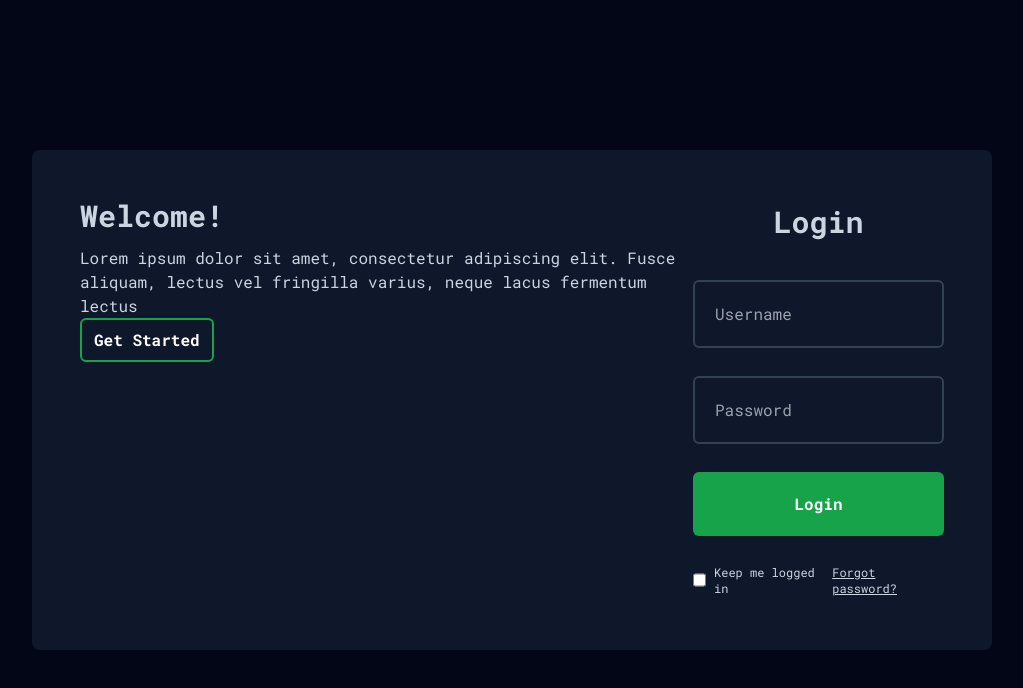
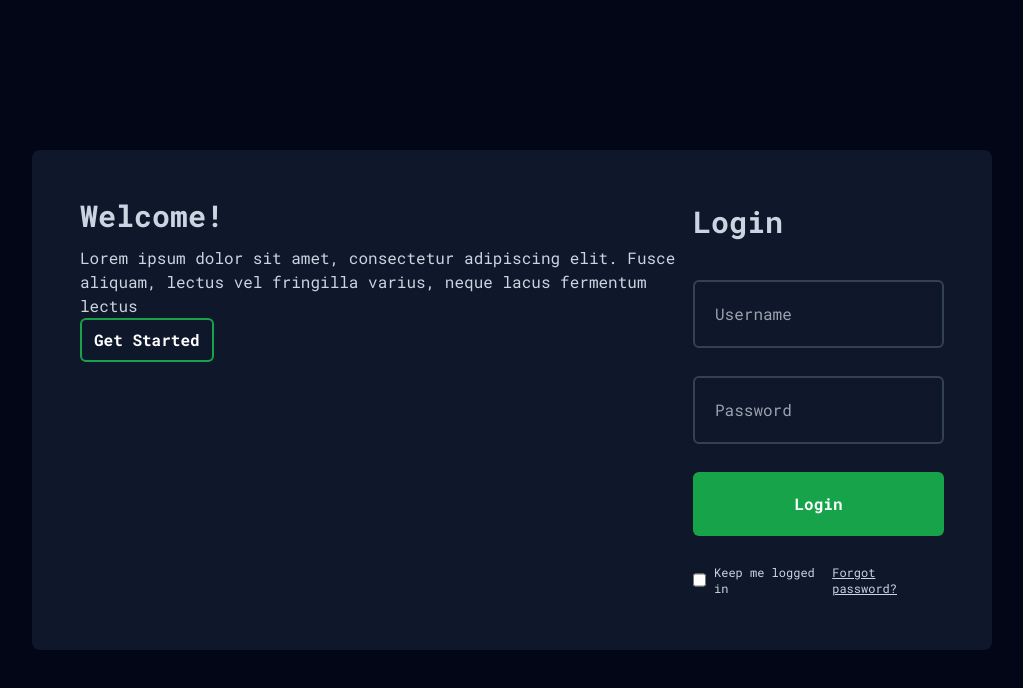
Before and after one commit to esthercate/Hardware-store-management, a Next.js app: page /login in a window 1280 px wide. Shown: the top 688 px of the page, without its empty margins (128-1151 px from the left). Built offline with nearby package versions, Linux system fonts and the light colour scheme.

Commit message:
Remove text-center

```diff
--- a/app/login/page.jsx
+++ b/app/login/page.jsx
@@ -14,7 +14,7 @@ const Login = () => {
           </button>
         </div>
         <form action={authenticate} className='flex flex-col justify-center gap-7 '>
-          <h1 className='text-3xl font-bold mb-3 text-center'>Login</h1>
+          <h1 className='text-3xl font-bold mb-3'>Login</h1>
           <input type='text' placeholder='Username' name='username' className='p-5 border-solid border-2 border-slate-700 rounded-md bg-transparent' />
           <input type='password' placeholder='Password' name='password' className='p-5 border-solid border-2 border-slate-700 rounded-md bg-transparent' />
           <button className='p-5 bg-green-600 rounded-md hover:bg-green-700 cursor-pointer text-white border-0 font-bold' type='submit'>
```
